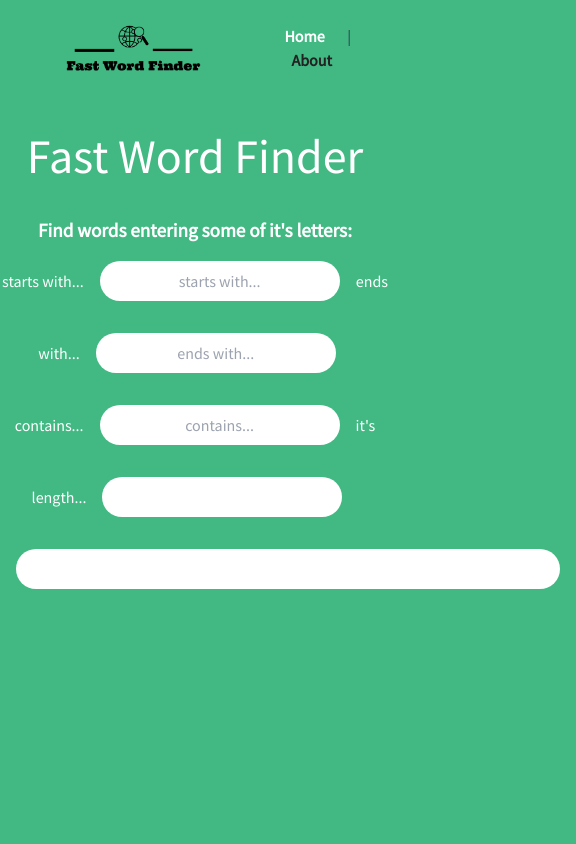
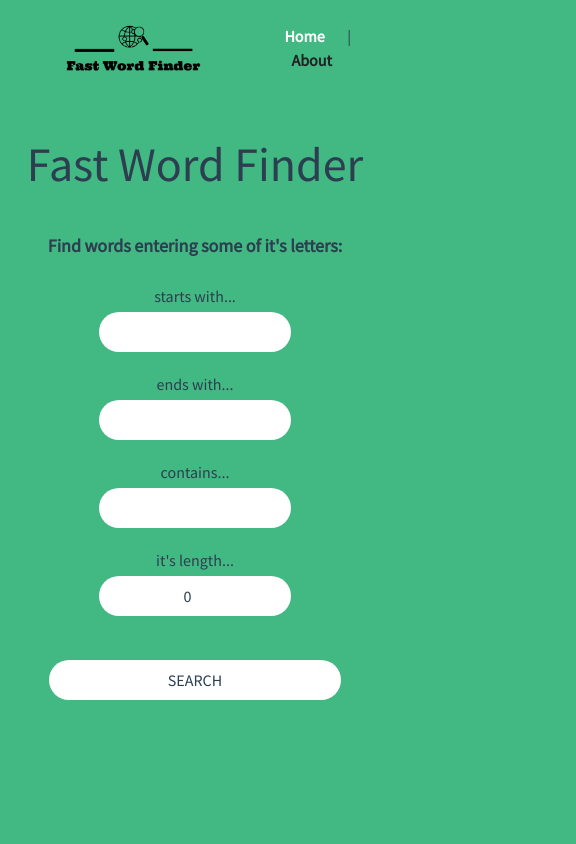
Before and after one commit to gonherdg/word-finder-vue, a Vue app: page / in a window 390 px wide. Shown: the top 844 px of the page, 576 px wide, since content can reach past the window. Built offline with nearby package versions, Linux system fonts and the light colour scheme.

Commit message:
feat: responsive home

```diff
--- a/src/views/Home.vue
+++ b/src/views/Home.vue
@@ -1,52 +1,79 @@
 <template>
-  <div class="home">
-    <div class="content" :class="{ 'content-no-data': this.justLoaded }">
-      <h1>Fast Word Finder</h1>
-      <strong class="instruccions"
-        >Find words entering some of it's letters:</strong
-      >
-      <div>
-        <div>
-          <label>starts with...</label>
+  <div class="home flex flex-col">
+    <div class="content h-full" :class="{ 'min-h-screen': this.justLoaded }">
+      <h1 class="text-5xl my-10 p-1">Fast Word Finder</h1>
+      <div class="m-2">
+        <strong class="text-lg"
+          >Find words entering some of it's letters:</strong
+        >
+      </div>
+      <div class="flex flex-col sm:flex-row justify-around">
+        <div class="flex flex-col mx-auto sm:ml-auto sm:mr-4 md:mr-8">
+          <label class="mt-4">starts with...</label>
           <input
             v-on:change="findWords()"
             v-model="starts"
-            placeholder="starts with..."
-            class="field"
+            placeholder=""
+            class="rounded-full w-48 text-md text-center p-2 m-1 uppercase"
           />
-          <label>ends with...</label>
-          <input v-model="ends" placeholder="ends with..." class="field" />
+          <label class="mt-4">ends with...</label>
+          <input
+            v-on:change="findWords()"
+            v-model="ends"
+            placeholder=""
+            class="rounded-full w-48 text-md text-center p-2 m-1 uppercase"
+          />
         </div>
-        <div>
-          <label>contains...</label>
+        <div class="flex flex-col mx-auto sm:mr-auto sm:ml-4 md:ml-8">
+          <label class="mt-4">contains...</label>
           <input
             v-on:change="findWords()"
             v-model="contains"
-            placeholder="contains..."
-            class="field"
+            placeholder=""
+            class="rounded-full w-48 text-md text-center p-2 m-1 uppercase"
           />
-          <label>it's length...</label>
+          <label class="mt-4">it's length...</label>
           <input
             v-on:change="findWords()"
             type="number"
             v-model.number="length"
-            placeholder="lenght..."
-            class="field"
+            placeholder=""
+            class="rounded-full w-48 text-md text-center p-2 m-1 uppercase"
           />
         </div>
-        <button v-on:click="findWords()" class="search-btn">SEARCH</button>
       </div>
+      <button
+        v-on:click="findWords()"
+        class="
+          w-9/12
+          sm:w-7/12
+          md:w-5/12
+          lg:w-80
+          mx-auto
+          bg-white
+          p-2
+          m-10
+          rounded-full
+        "
+      >
+        SEARCH
+      </button>
     </div>
 
     <loading
+      class="mx-auto"
       v-bind:active="isLoading"
       :can-cancel="true"
       :on-cancel="onCancel"
       :is-full-page="true"
     />
-    <div class="words-container" v-if="words !== {} && !justLoaded">
+    <div class="mb-10 p-0" v-if="words !== {} && !justLoaded">
       <ul>
-        <li class="word" v-for="(w, key) in words" v-bind:key="key">
+        <li
+          class="m-1 py-1 px-2 bg-gray-800 rounded-lg text-white inline-block"
+          v-for="(w, key) in words"
+          v-bind:key="key"
+        >
           <a
             target="_blank"
             style="color: white"
@@ -57,10 +84,9 @@
         </li>
       </ul>
     </div>
-    <p style="color: #222; margin: 2rem" v-if="!words.length && !justLoaded">
+    <p class="m-10 text-gray-800" v-if="!words.length && !justLoaded">
       No words were found.
     </p>
-    <div class="some-space"></div>
 
     <CommonFooter />
   </div>
@@ -143,104 +169,11 @@ export default {
 @media only screen and (min-width: 10px) {
   .home {
     background-color: #42b983;
-    color: #ffffff;
     font-family: "Source Sans Pro", sans-serif;
   }
 
-  .content-no-data {
-    min-height: 100vh;
-  }
-
   .content {
-    height: 100%;
     font-family: "Source Sans Pro", sans-serif;
-  }
-
-  h1 {
-    font-size: 3rem;
-    margin-top: 0px;
-    padding: 1.5rem;
-  }
-
-  .instruccions {
-    font-size: 1.2rem;
-    margin: 2rem;
-  }
-
-  .finder-input {
-    font-size: 1.5rem;
-    text-align: center;
-    text-transform: uppercase;
-    padding: 1rem;
-    min-width: 25rem;
-    border-radius: 25px;
-    border-style: none;
-    margin: 2rem;
-  }
-
-  .field {
-    font-size: 1rem;
-    text-align: center;
-    padding: 0.5rem;
-    width: 15rem;
-    border-style: none;
-    border-radius: 25rem;
-    margin: 1rem;
-  }
-
-  .search-btn {
-    font-size: 1rem;
-    text-align: center;
-    padding: 0.5rem;
-    width: 34rem;
-    border-style: none;
-    border-radius: 25px;
-    margin: 1rem;
-    background-color: white;
-  }
-
-  .inline {
-    display: inline;
-  }
-
-  .block {
-    display: block;
-    margin-left: auto;
-    margin-right: auto;
-  }
-
-  .words-container {
-    margin: 1.5rem;
-    padding: 1.5rem;
-  }
-
-  .word {
-    padding: 0.4rem;
-    background-color: #222;
-    border-radius: 10px;
-    color: white;
-    margin: 0.2rem;
-  }
-
-  .some-space {
-    height: 2rem;
-    background-color: #42b983;
-  }
-
-  h3 {
-    margin: 40px 0 0;
-  }
-  ul {
-    list-style-type: none;
-    padding: 0;
-  }
-  li {
-    display: inline-block;
-    margin: 0 10px;
-  }
-  a {
-    color: black;
-    text-decoration: none;
   }
 }
 </style>
```
